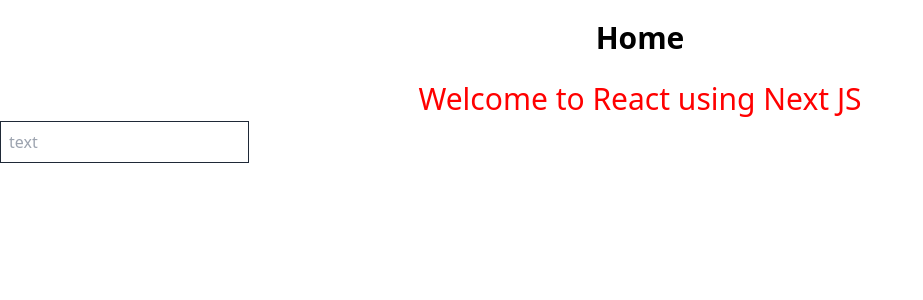
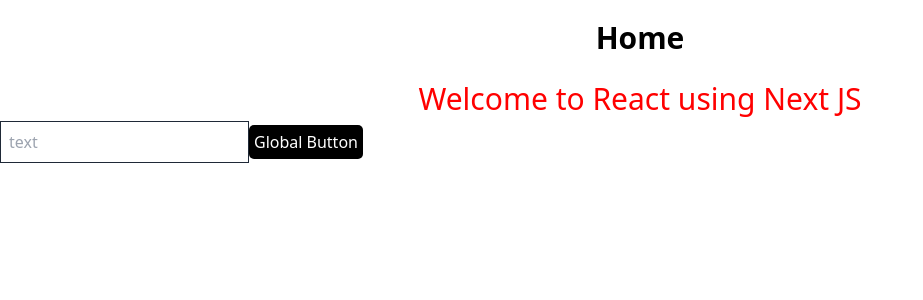
Before and after one commit to yash-nomadic/frontend, a Next.js app: page / in a window 1280 px wide. Shown: the top 300 px of the page, without its empty margins (0-923 px from the left). Built offline with nearby package versions, Linux system fonts and the light colour scheme.

Commit message:
adding button

```diff
--- a/src/app/login/page.jsx
+++ b/src/app/login/page.jsx
@@ -4,6 +4,8 @@ const Login = () => {
   return (
     <div>
         <h1 className='text-center font-bold my-10 text-3xl'>Login</h1>
+
+        <button className='global-btn'>Login Button</button>
     </div>
   )
 }
--- a/src/app/page.jsx
+++ b/src/app/page.jsx
@@ -11,6 +11,8 @@
 
       <input type="text" className='border border-gray-800 p-2' placeholder='text' />
 
+      <button className='global-btn'>Global Button</button>
+
 
     </div>
    )
```
